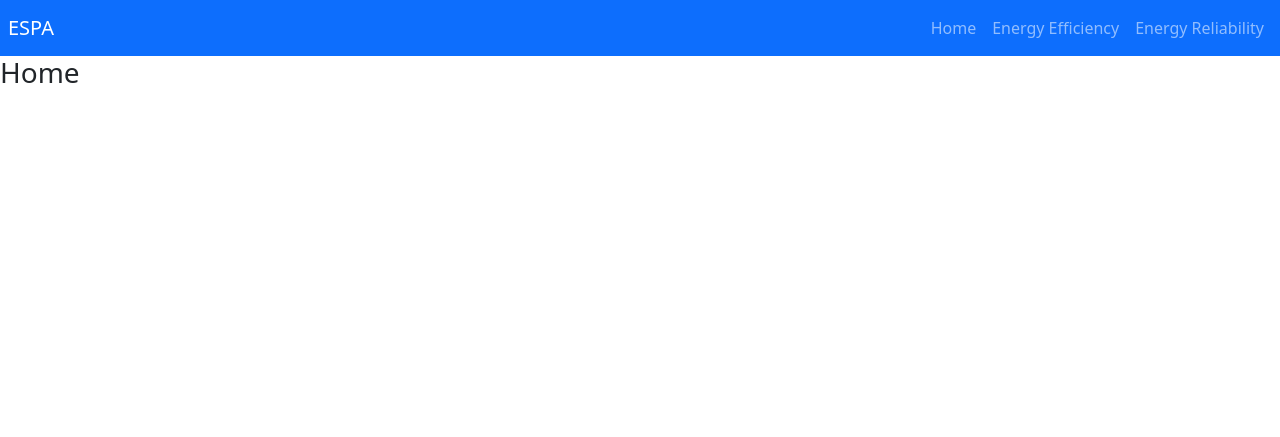
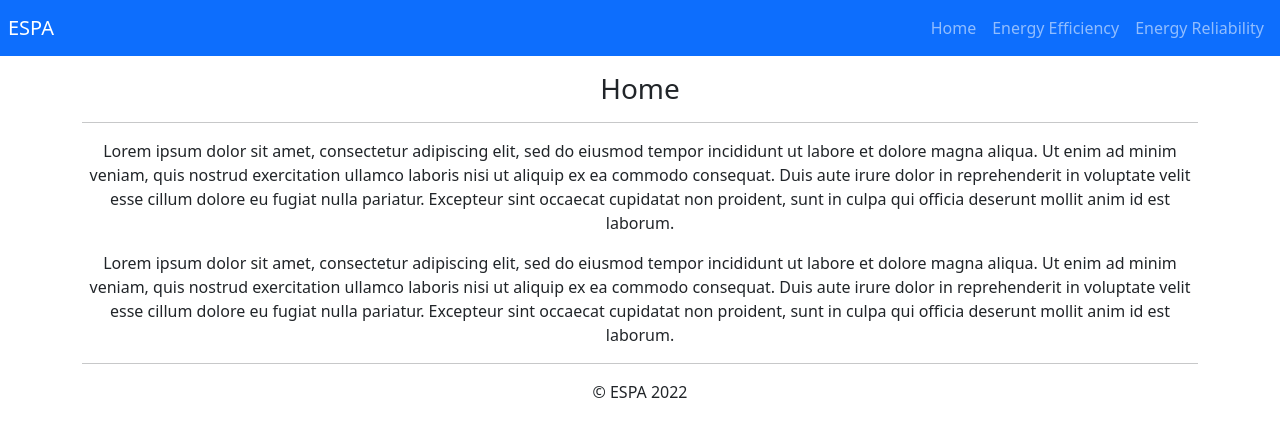
Before and after one commit to kellyp11/cab-project-02-01, a Flask app: page / in a window 1280 px wide. Shown: the top 437 px of the page. Run offline with Flask 2, Linux system fonts and the light colour scheme; some libraries are stand-ins or nearby versions.

Commit message:
Stylizes home page and fixes margin spacing

```diff
--- a/src/templates/home.html
+++ b/src/templates/home.html
@@ -29,7 +29,19 @@
       </div>
     </nav>
     <body>
-	    <h3>Home</h3>
-
+      <div class="container mt-3">
+	    <h3 class="text-center">Home</h3>
+      <hr>
+      <p class="text-center">
+        Lorem ipsum dolor sit amet, consectetur adipiscing elit, sed do eiusmod tempor incididunt ut labore et dolore magna aliqua. Ut enim ad minim veniam, quis nostrud exercitation ullamco laboris nisi ut aliquip ex ea commodo consequat. Duis aute irure dolor in reprehenderit in voluptate velit esse cillum dolore eu fugiat nulla pariatur. Excepteur sint occaecat cupidatat non proident, sunt in culpa qui officia deserunt mollit anim id est laborum.
+      </p>
+      <p class="text-center">
+        Lorem ipsum dolor sit amet, consectetur adipiscing elit, sed do eiusmod tempor incididunt ut labore et dolore magna aliqua. Ut enim ad minim veniam, quis nostrud exercitation ullamco laboris nisi ut aliquip ex ea commodo consequat. Duis aute irure dolor in reprehenderit in voluptate velit esse cillum dolore eu fugiat nulla pariatur. Excepteur sint occaecat cupidatat non proident, sunt in culpa qui officia deserunt mollit anim id est laborum.
+      </p>
+      <hr>
+    </div>
     </body>
+    <footer class="text-center">
+      <a>© ESPA 2022</a>
+    </footer>
 </html>
--- a/src/templates/my-result.html
+++ b/src/templates/my-result.html
@@ -44,4 +44,8 @@
             </tbody>
         </table>
     </body>
+    <footer class="text-center">
+        <hr>
+        <a>© ESPA 2022</a>
+    </footer>
 </html>
--- a/src/templates/question-1.html
+++ b/src/templates/question-1.html
@@ -90,4 +90,8 @@
       </div>
         </form>
     </body>
+    <footer class="text-center">
+      <hr>
+      <a>© ESPA 2022</a>
+    </footer>
 </html>
```
Also changed, not shown: src/templates/question-2.html (+8 -8 lines).
